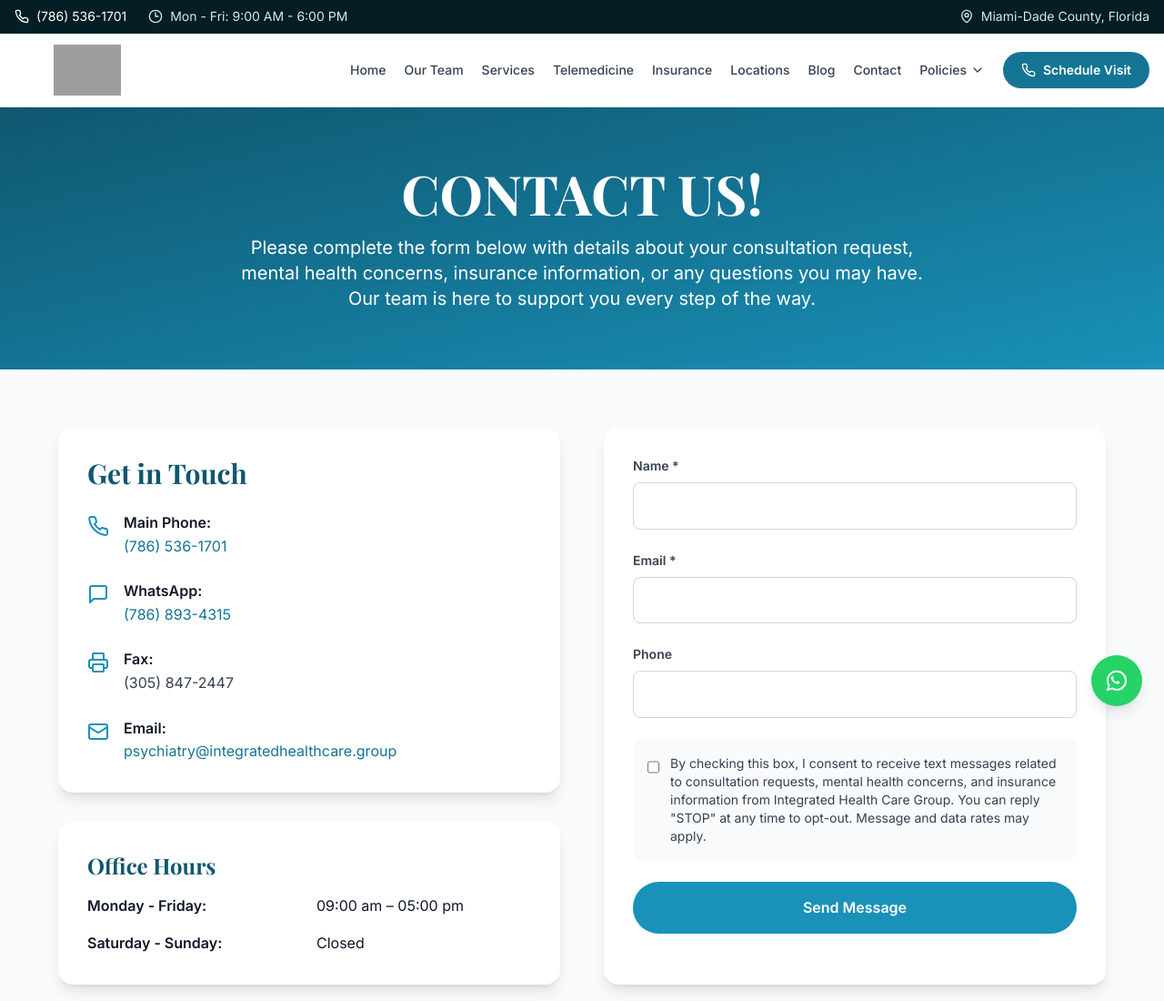
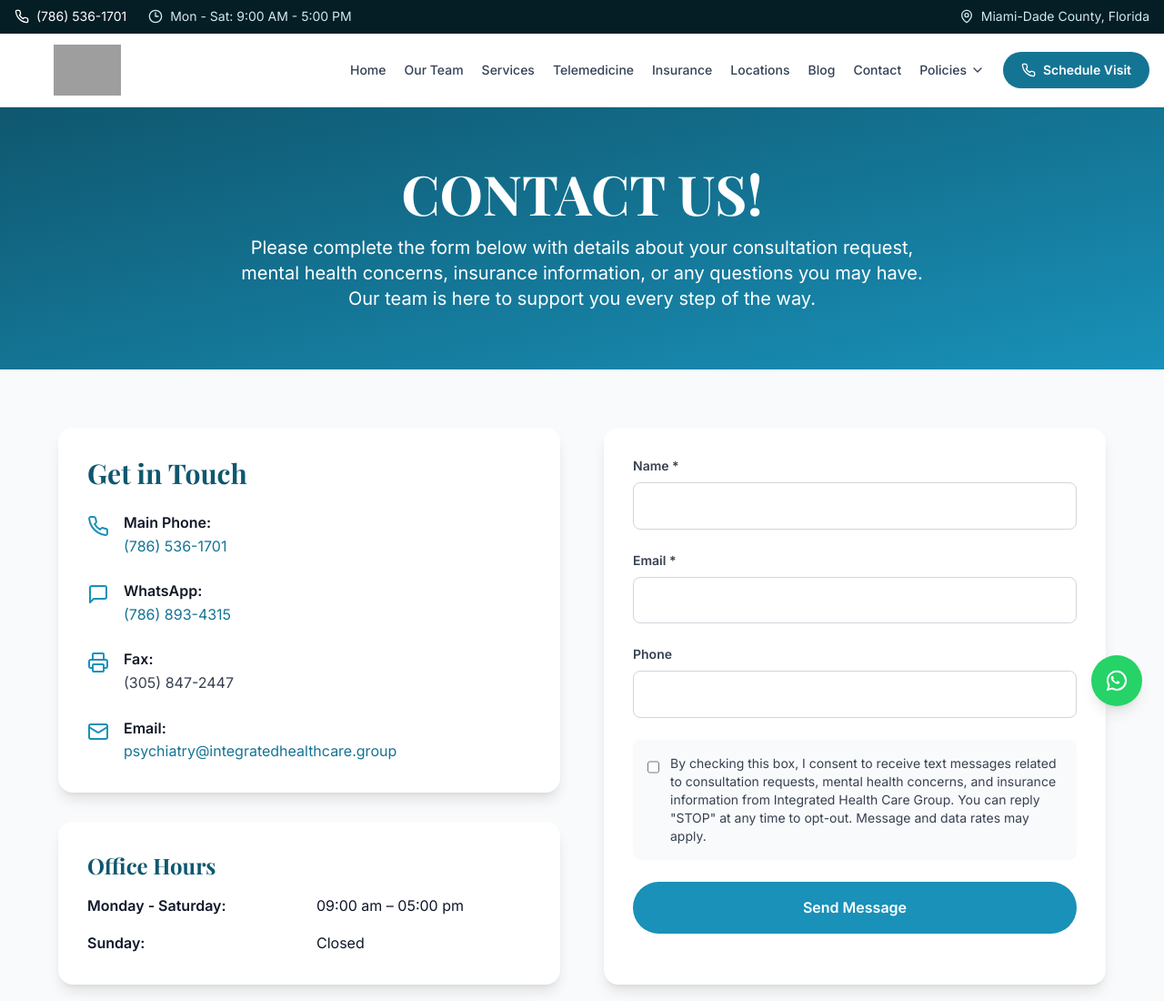
Before and after one commit to rolandoto/integrated-healthcare-2, a Next.js app: page /contact in a window 1280 px wide. Shown: the top 1100 px of the page at 91% size. Built offline with nearby package versions, Linux system fonts and the light colour scheme; grey boxes are pictures that could not be loaded; a web font is replaced by a local one.

Commit message:
Update office hours to Monday-Saturday 9am-5pm

```diff
--- a/app/components/Header.tsx
+++ b/app/components/Header.tsx
@@ -31,7 +31,7 @@ export default function Header() {
             </a>
             <p className="inline-flex items-center gap-2 text-primary-100">
               <Clock3 className="h-4 w-4" />
-              Mon - Fri: 9:00 AM - 6:00 PM
+              Mon - Sat: 9:00 AM - 5:00 PM
             </p>
           </div>
           <p className="inline-flex items-center gap-2 text-primary-100">
--- a/app/contact/page.tsx
+++ b/app/contact/page.tsx
@@ -101,9 +101,9 @@ export default function ContactPage() {
                   Office Hours
                 </h3>
                 <div className="grid grid-cols-2 gap-4">
-                  <div className="font-semibold">Monday - Friday:</div>
+                  <div className="font-semibold">Monday - Saturday:</div>
                   <div>09:00 am – 05:00 pm</div>
-                  <div className="font-semibold">Saturday - Sunday:</div>
+                  <div className="font-semibold">Sunday:</div>
                   <div>Closed</div>
                 </div>
               </div>
--- a/app/locations/page.tsx
+++ b/app/locations/page.tsx
@@ -121,8 +121,8 @@ export default function LocationsPage() {
                 </h3>
                 <div className="text-gray-700">
                   <p className="font-semibold mb-2">Office Hours:</p>
-                  <p>Monday - Friday: 9:00 AM - 5:00 PM</p>
-                  <p>Saturday - Sunday: Closed</p>
+                  <p>Monday - Saturday: 9:00 AM - 5:00 PM</p>
+                  <p>Sunday: Closed</p>
                 </div>
               </div>
             </div>
--- a/app/page.tsx
+++ b/app/page.tsx
@@ -72,7 +72,7 @@ function ContactPage() {
               <li><strong>Wed</strong> 09:00 am – 05:00 pm</li>
               <li><strong>Thu</strong> 09:00 am – 05:00 pm</li>
               <li><strong>Fri</strong> 09:00 am – 05:00 pm</li>
-              <li><strong>Sat</strong> 09:00 am – 12:00 pm</li>
+              <li><strong>Sat</strong> 09:00 am – 05:00 pm</li>
               <li><strong>Sun</strong> Closed</li>
             </ul>
           </div>
@@ -295,9 +295,9 @@ export default function Home() {
             <div className="bg-white/10 backdrop-blur-sm p-6 rounded-xl">
               <h3 className="text-2xl font-bold mb-4">Hours</h3>
               <div className="grid grid-cols-2 gap-4 text-left max-w-md mx-auto">
-                <div>Mon - Fri:</div>
+                <div>Mon - Sat:</div>
                 <div>09:00 am – 05:00 pm</div>
-                <div>Sat - Sun:</div>
+                <div>Sun:</div>
                 <div>Closed</div>
               </div>
             </div>
```
